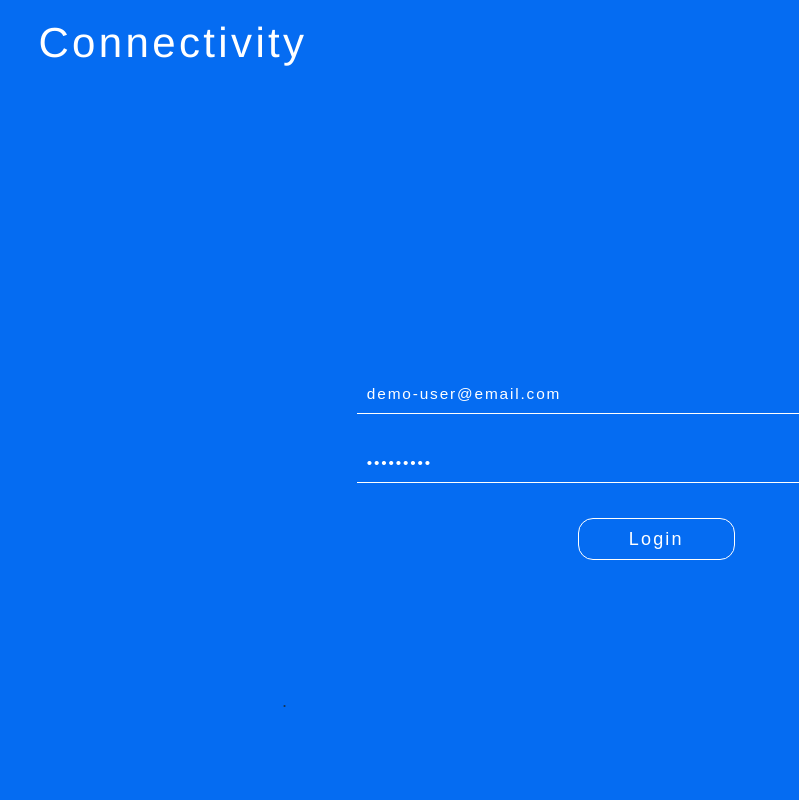
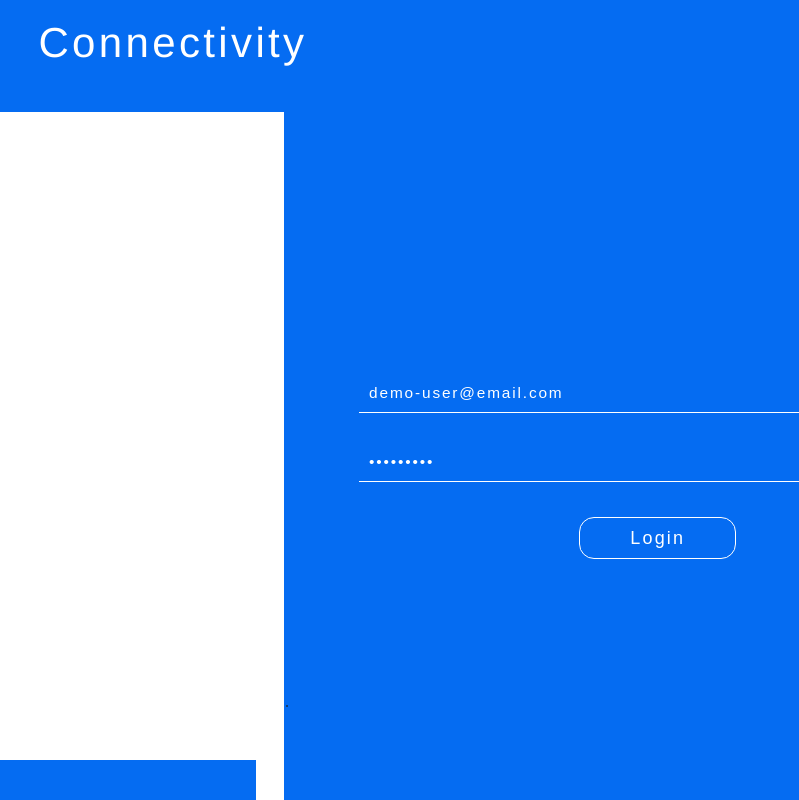
Before and after one commit to Amy-Braswell/connectivity, a React (Create React App) app: page /login in a window 1280 px wide. Shown: the whole page, without its empty margins (0-799 px from the left). Built offline with nearby package versions, Linux system fonts and the light colour scheme.

Commit message:
adjusted styling

```diff
--- a/src/App.css
+++ b/src/App.css
@@ -25,24 +25,25 @@
 
 .App__main {
   background-color: white;
-  width: 100.25%;
   position: relative;
-  left: -.25%;
   margin-top: 14vh;
-  padding-bottom: 7vh;
+  padding-bottom: 15vh;
   padding-top: 3vh;
   height: 100vh;
   max-height: 100vh;
   min-height: 100vh;
+  overflow-x: hidden;
 }
 
 .App__sidebar {
   display: block;
-  height: 100vh;
-  width: 0%;
-  max-height: 100vh;
-  min-height: 100vh;
-  transform: translate(-0%, 8%);
+  height: 5vh;
+  width: 100%;
+  max-height: 5vh;
+  min-height: 5vh;
+  position: fixed;
+  z-index: 500;
+  bottom: 0;
   overflow-y: hidden;
 }
 
@@ -99,7 +100,7 @@ a {
   font-size: 1.3em;
   position: relative;
   top: -2vh;
-  left: 64%;
+  left: 80%;
 }
 
 .Button--back > span {
@@ -402,12 +403,11 @@ ul.ItemPageMain__Activity__List {
   }
 
   .App__sidebar {
-    grid-area: sidebar;
+    grid-area: sidebar !important;
     height: 100vh;
-    width: 100%;
+    width: 20%;
     overflow: auto;
   }
-
 
   .Button--back {
     width: 8%;
--- a/src/Components/Dropdown/Dropdown.css
+++ b/src/Components/Dropdown/Dropdown.css
@@ -46,7 +46,7 @@
     box-shadow: 0 .125rem .25rem rgba(0,0,0,.075);
     width: 100%;
     position: relative;
-    top: 3.5vh;
+    top: 11.5vh;
 }
 
 
@@ -71,9 +71,7 @@
 
 .dd__li__button:hover, .dd__li__button:focus {
     cursor: pointer;
-    font-weight: bold;
-    background-color: #d0dfdc;
-    color: white;
+    background-color: #fff;
 }
 
 li {
--- a/src/Components/NavBar/NavBar.css
+++ b/src/Components/NavBar/NavBar.css
@@ -92,7 +92,7 @@
 
     .nav {
         position:fixed;
-        width: 100%;
+        width: 22%;
         height: 100vh;
         overflow-y: hidden;
     }
--- a/src/Pages/Home/Home.css
+++ b/src/Pages/Home/Home.css
@@ -1,12 +1,3 @@
-.App__main {
-  background:#fff !important;
-  overflow-y: scroll;
-  transform: translate(-0%, -100vh);
-  width: 100%;
-  margin-top: 14vh;
-  padding-bottom: 7vh;
-  padding-top: 3vh;
-}
 
 .home-main {
   height: auto;
```
Also changed, not shown: 8 other files (tests, documents, lock files or other folders).
